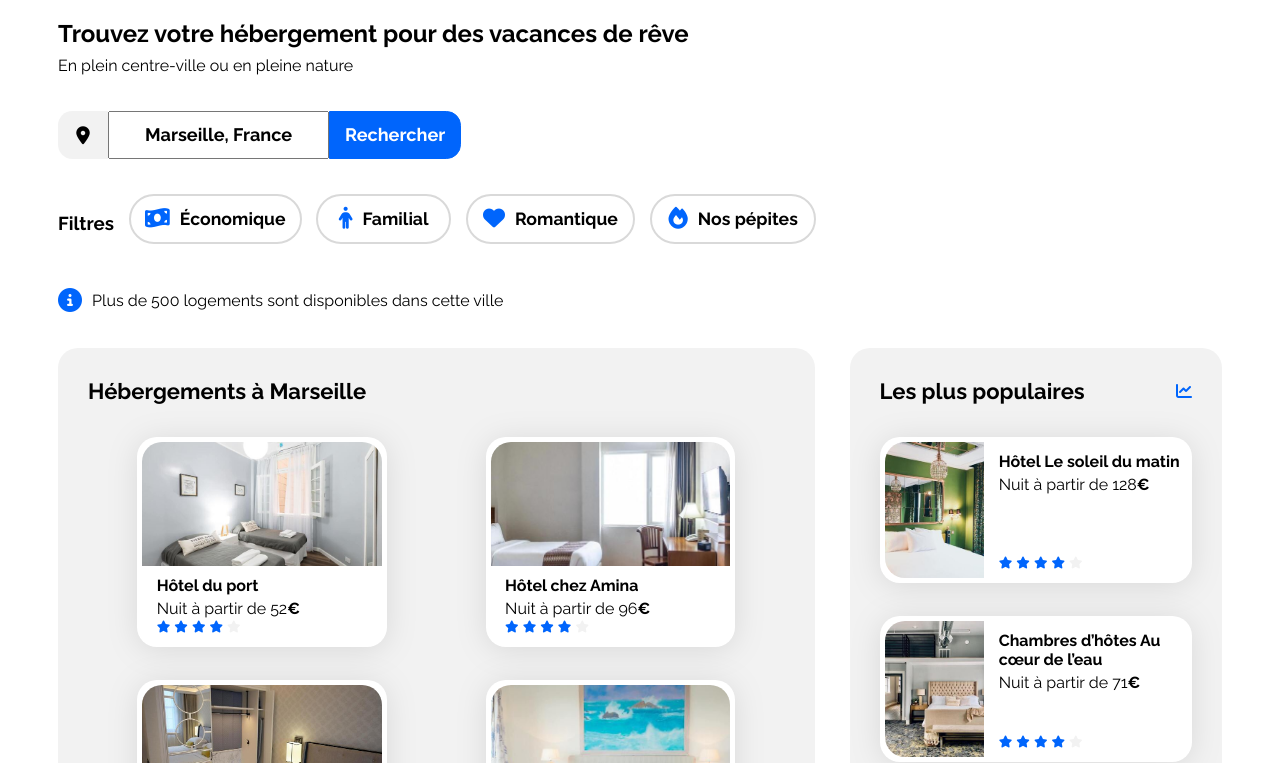
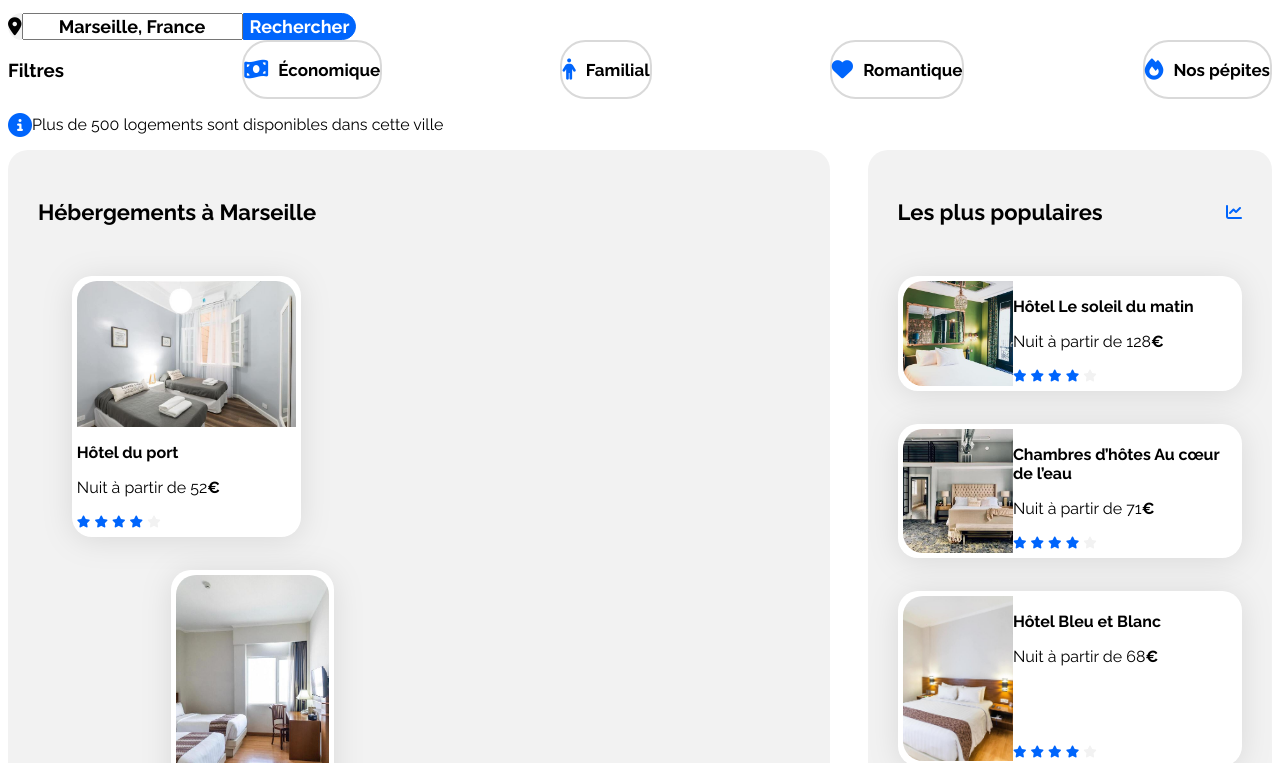
Before and after one commit to amandefasano/OC_P3_page-accueil-html-css, a plain HTML site: page index.html in a window 1280 px wide. Shown: the part 118-881 px from the top of the page. Drawn offline with Linux system fonts and the light colour scheme.

Commit message:
desktop design reset

```diff
--- a/css/style.css
+++ b/css/style.css
@@ -23,19 +23,15 @@ body {
 header {
   display: flex;
   justify-content: space-between;
-  padding: 1rem;
-  margin-bottom: 1.9rem;
 }
 
 header img {
-  margin-top: 2rem;
   width: 3.82rem;
   height: 1.19rem;
 }
 
 header a {
   font-size: 1rem;
-  padding: 1.5rem;
   display: inline-block;
 }
 
@@ -52,31 +48,24 @@ header a:hover {
 .main-container {
   width: 100%;
   max-width: 1440px;
-  padding: 0 50px;
 }
 
-.find_location h2 {
-  margin-bottom: 0.5rem;
-}
+/* .find_location h2 {
+} */
 
-.find_location p {
-  margin-top: 0;
-  margin-bottom: 0;
-}
+/* .find_location p {
+} */
 
 .find_location form {
   display: flex;
   flex-direction: row;
   position: relative;
-  height: 3rem;
-  margin: 2.2rem 0;
 }
 
 .find_location label:only-of-type {
     display: flex;
     justify-content: center;
     align-items: center;
-    width: 3.13rem; /*50px*/
     background-color: var(--main-bg-color);
     border-top-left-radius: 0.9rem; /*15px*/
     border-bottom-left-radius: 0.9rem; /*15px*/
@@ -89,11 +78,10 @@ header a:hover {
 
 .find_location input {
   font-weight: 600;
-  font-size: 1.13rem;
+  font-size: 1.125rem; /*18px*/
 }
 
 .find_location_btn {
-  width: 8.25rem;
   background-color: #0065fc;
   color: white;
   border: 0.1rem solid #0065fc;
@@ -106,9 +94,6 @@ header a:hover {
   left: 17.7rem;
   right: 0;
   bottom: 0;
-  width: 3.1rem;
-  height: 3.1rem;
-  padding: 0.8rem;
   display: none;
 }
 
@@ -121,7 +106,6 @@ header a:hover {
   display: flex;
   flex-direction: row;
   justify-content: space-between;
-  width: 47.4rem;
 }
 
 .filters a {
@@ -131,25 +115,8 @@ header a:hover {
   align-items: center;
   border: 0.13rem solid #d9d9d9;
   border-radius: 1.6rem;
-  height: 3.13rem;
   font-weight: bold;
-  font-size: 1.1rem;
-}
-
-.filters a:nth-child(2) {
-  width: 10.8rem;
-}
-
-.filters a:nth-child(3) {
-  width: 8.4rem;
-}
-
-.filters a:nth-child(4) {
-  width: 10.6rem;
-}
-
-.filters a:nth-child(5) {
-  width: 10.4rem;
+  font-size: 1.062rem; /*17px*/
 }
 
 .filters a i {
@@ -163,11 +130,11 @@ header a:hover {
 .info {
     display: flex;
     align-items: center;
-    margin: 2.2rem 0; /*35px*/
+    /* margin: 2.2rem 0; */ /*35px*/
 }
 
 .info p {
-    margin-left: 0.63rem; /*10px*/
+    /* margin-left: 0.63rem; */ /*10px*/
 }
 
 .fa-circle-info {
@@ -180,8 +147,7 @@ a {
 }
 
 .section-title {
-  margin: 0;
-  font-size: 22px;
+  font-size: 1.375rem; /*22px*/
 }
 
 .euro {
@@ -219,22 +185,20 @@ a {
 
 .hebergements-cards .card {
   flex-direction: column;
-  /* width: 33%; */
-  width: 15.6rem;
+  width: 33%;
 }
 
 .hebergements-cards img {
   width: 100%;
-  height: 124px;
   border-top-left-radius: 20px;
   border-top-right-radius: 20px;
 }
 
 .hebergements .more {
   display: block;
-  font-size: 1.13rem;
+  font-size: 1.125rem; /*18px*/
   font-weight: bold;
-  margin: 1.9rem 1.9rem 0.13rem; /* 30px */ /*30px*/ /*2px*/
+  /* margin: 1.9rem 1.9rem 0.13rem; */ /* 30px */ /*30px*/ /*2px*/
 }
 
 /****** Populaires ***********/
@@ -251,15 +215,13 @@ a {
 
 .populaires-cards img {
   width: 33%;
-  height: 136px;
   border-top-left-radius: 20px;
   border-bottom-left-radius: 20px;
 }
 
 /****** Activites ***********/
-.activites h2 {
-    margin:4rem 1.9rem 0;
-}
+/* .activites h2 {
+} */
 
 .activites-cards {
   display: flex;
@@ -269,29 +231,27 @@ a {
 
 .activites-cards .card {
   flex-direction: column;
-  /* width: 33%; */
-  width: 18.6rem; /*297.5px*/
+  width: 33%;
 }
 
 .activites-cards img {
   width: 100%;
-  height: 23.75rem;
   border-top-left-radius: 20px;
   border-top-right-radius: 20px;
 }
 
 .activites-cards-title {
-    font-size: 1rem;
-    margin: 1.25rem 0.25rem; /*20px*/ /*19px*/
+    font-size: 1rem; /*16px*/
+    /* margin: 1.25rem 0.25rem; */ /*20px*/ /*19px*/
 }
 
 /****** Cards ***********/
 .card {
   display: flex;
-  margin-top: 33px;
+  margin-top: 2.062rem; /*33px*/
   background-color: white;
   border-radius: 20px;
-  padding: 5px;
+  padding: 0.312rem; /*5px*/
   filter: drop-shadow(0px 3px 15px rgba(0, 0, 0, 0.1));
 }
 
@@ -300,26 +260,22 @@ a {
 }
 
 .card-title {
-  font-size: 1rem;
-  margin-top: 10px;
-  margin-bottom: 4px;
+  font-size: 1rem; /*16px*/
 }
 
 .card-content {
-  padding-left: 0.9rem /*15px*/;
+  /* padding-left: 0.9rem; */ /*15px*/
   display: flex;
   flex-direction: column;
   justify-content: space-between;
   box-sizing: border-box;
 }
 
-.card-subtitle {
-  margin: 0;
-}
+/* .card-subtitle {
+} */
 
-.card-rating {
-  margin-bottom: 5px;
-}
+/* .card-rating {
+} */
 
 /****** Footer ***********/
 footer {
@@ -327,17 +283,10 @@ footer {
     flex-direction: row;
     justify-content: flex-start;
     background-color: #F2F2F2;
-    margin-top: 4rem;
 }
 
-footer h3 {
-    margin: 1.17rem 0 0.9rem;
-}
-
-footer div {
-    padding-left: 1.25rem; /*20px*/
-    width: 28rem;
-}
+/* footer h3 {
+} */
 
 footer ul {
     padding-inline-start: 0;
```
